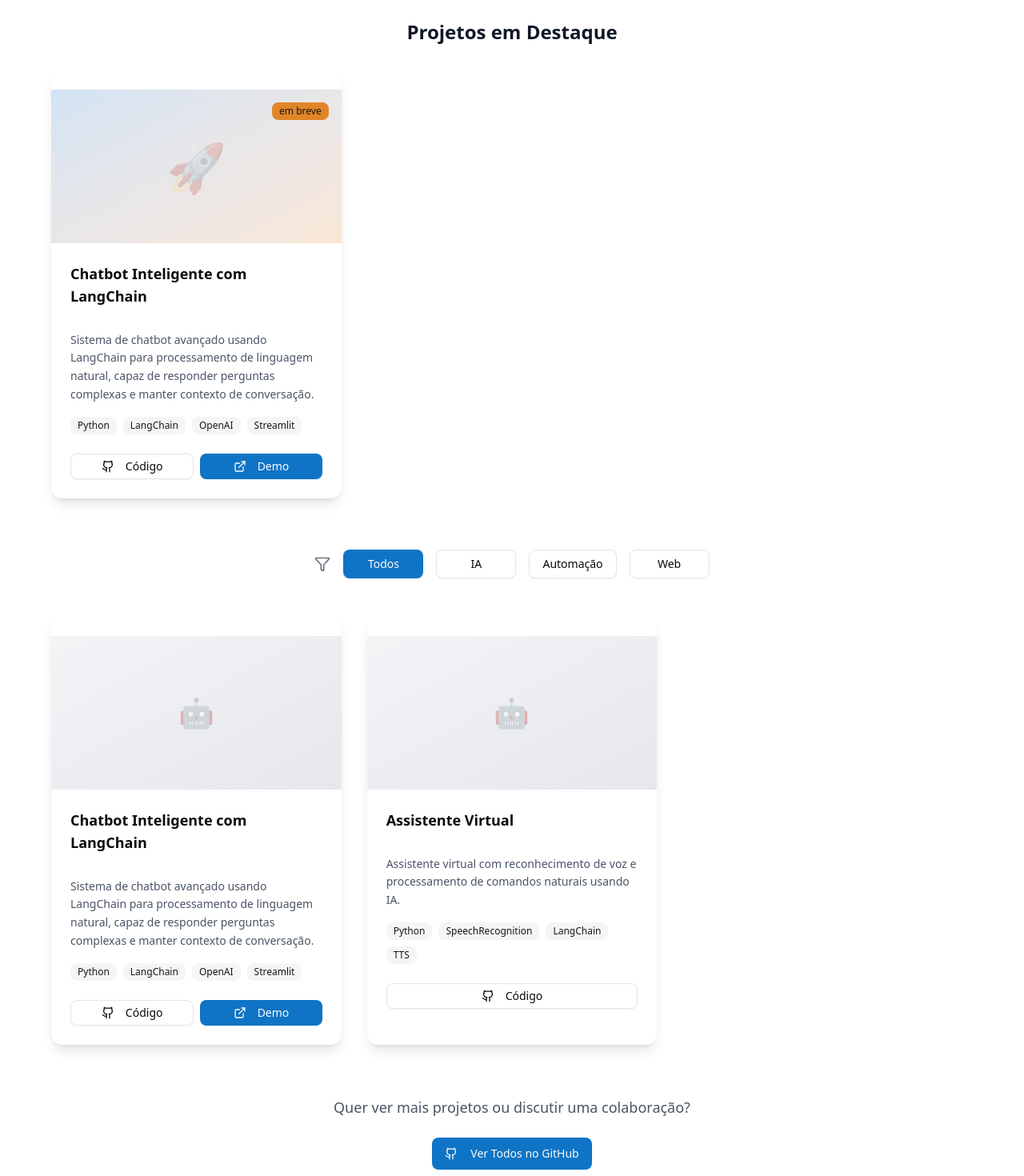
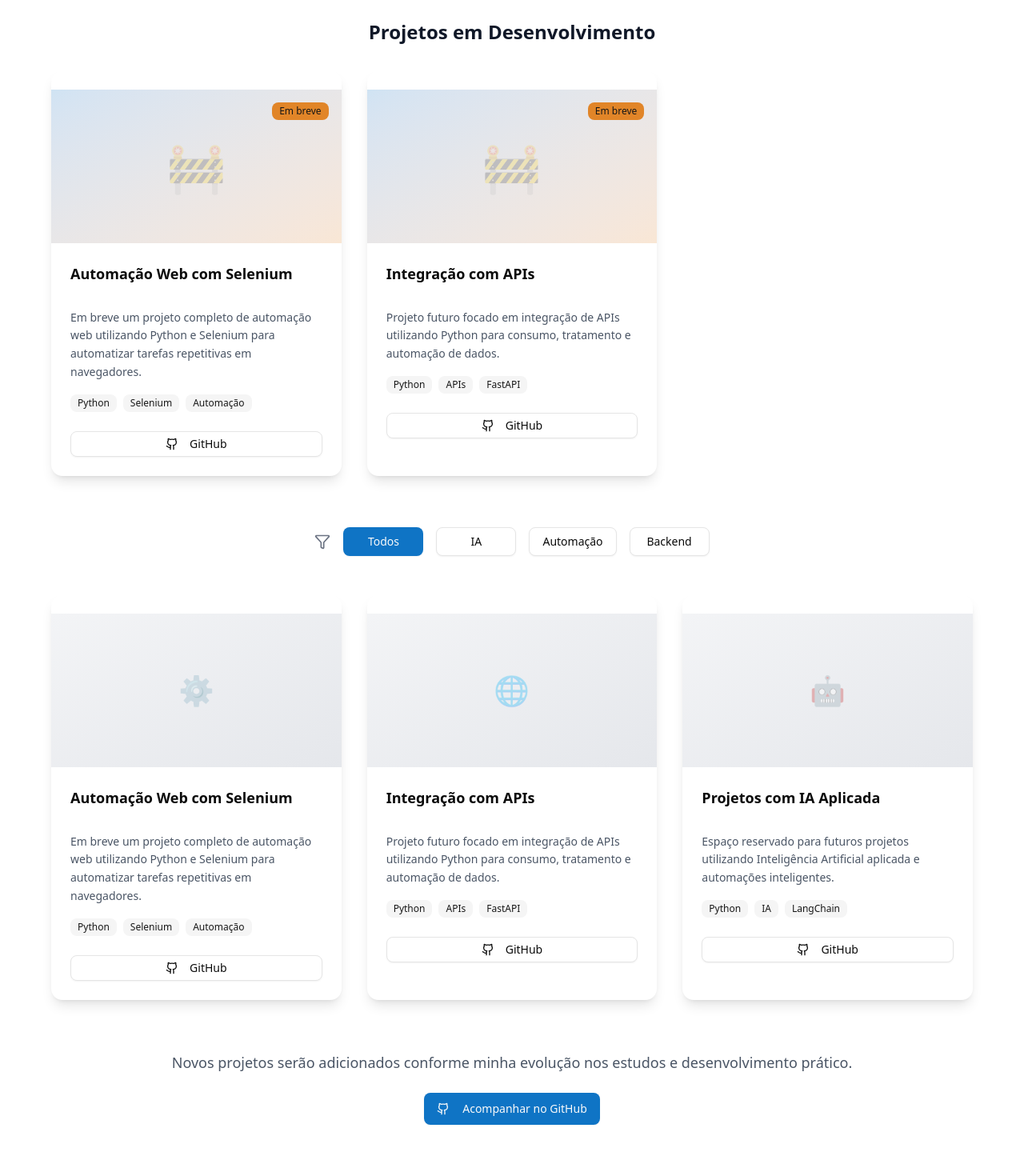
Before and after one commit to leandroroberto/portfolio-leandro, a React (Vite) app: page / in a window 1280 px wide. Shown: the part 2600-4070 px from the top of the page at 80% size. Built offline with nearby package versions, Linux system fonts and the light colour scheme.

Commit message:
Update Projects.jsx

```diff
--- a/src/components/Projects.jsx
+++ b/src/components/Projects.jsx
@@ -3,7 +3,6 @@ import { Card, CardContent, CardHeader, CardTitle } from '@/components/ui/card';
 import { Button } from '@/components/ui/button';
 import { Badge } from '@/components/ui/badge';
 import { ExternalLink, Github, Filter } from 'lucide-react';
-
 
 const Projects = () => {
   const [activeFilter, setActiveFilter] = useState('Todos');
@@ -11,84 +10,133 @@ const Projects = () => {
   const projects = [
     {
       id: 1,
-      title: "Chatbot Inteligente com LangChain",
-      description: "Sistema de chatbot avançado usando LangChain para processamento de linguagem natural, capaz de responder perguntas complexas e manter contexto de conversação.",
-      image: "/assets/coming_soon.png",
-      technologies: ["Python", "LangChain", "OpenAI", "Streamlit"],
-      category: "IA",
-      github: "https://github.com",
-      demo: "https://demo.com",
+      title: "Automação Web com Selenium",
+      description:
+        "Em breve um projeto completo de automação web utilizando Python e Selenium para automatizar tarefas repetitivas em navegadores.",
+      technologies: ["Python", "Selenium", "Automação"],
+      category: "Automação",
+      github: "https://github.com/leandroroberto",
+      demo: null,
       featured: true
     },
+
     {
       id: 2,
-      title: "Assistente Virtual",
-      description: "Assistente virtual com reconhecimento de voz e processamento de comandos naturais usando IA.",
-      image: "/assets/coming_soon.png",
-      technologies: ["Python", "SpeechRecognition", "LangChain", "TTS"],
+      title: "Integração com APIs",
+      description:
+        "Projeto futuro focado em integração de APIs utilizando Python para consumo, tratamento e automação de dados.",
+      technologies: ["Python", "APIs", "FastAPI"],
+      category: "Backend",
+      github: "https://github.com/leandroroberto",
+      demo: null,
+      featured: true
+    },
+
+    {
+      id: 3,
+      title: "Projetos com IA Aplicada",
+      description:
+        "Espaço reservado para futuros projetos utilizando Inteligência Artificial aplicada e automações inteligentes.",
+      technologies: ["Python", "IA", "LangChain"],
       category: "IA",
-      github: "https://github.com",
+      github: "https://github.com/leandroroberto",
       demo: null,
       featured: false
     }
   ];
 
-  const categories = ['Todos', 'IA', 'Automação', 'Web'];
+  const categories = ['Todos', 'IA', 'Automação', 'Backend'];
 
-  const filteredProjects = activeFilter === 'Todos'
+  const filteredProjects =
+    activeFilter === 'Todos'
       ? projects
-    : projects.filter(project => project.category === activeFilter);
+      : projects.filter((project) => project.category === activeFilter);
 
-  const featuredProjects = projects.filter(project => project.featured);
+  const featuredProjects = projects.filter(
+    (project) => project.featured
+  );
 
   return (
     <section id="projetos" className="section-padding bg-white">
       <div className="container mx-auto px-4">
         <div className="max-w-6xl mx-auto">
+
           {/* Section Header */}
           <div className="text-center mb-16">
             <h2 className="text-4xl md:text-5xl font-bold text-gray-900 mb-6">
               Meus <span className="text-gradient">Projetos</span>
             </h2>
+
             <p className="text-xl text-gray-600 max-w-3xl mx-auto leading-relaxed">
-              Uma seleção dos meus trabalhos mais recentes, demonstrando habilidades em
-              Python, LangChain, automação e desenvolvimento web.
+              Atualmente estou desenvolvendo novos projetos focados em
+              <strong> Python</strong>, <strong>automação</strong>,
+              <strong> Selenium</strong> e
+              <strong> Inteligência Artificial aplicada</strong>.
             </p>
           </div>
 
           {/* Featured Projects */}
           <div className="mb-16">
-            <h3 className="text-2xl font-bold text-gray-900 mb-8 text-center">Projetos em Destaque</h3>
+            <h3 className="text-2xl font-bold text-gray-900 mb-8 text-center">
+              Projetos em Desenvolvimento
+            </h3>
+
             <div className="grid md:grid-cols-2 lg:grid-cols-3 gap-8">
               {featuredProjects.map((project) => (
-                <Card key={project.id} className="card-hover border-0 shadow-lg overflow-hidden">
+                <Card
+                  key={project.id}
+                  className="card-hover border-0 shadow-lg overflow-hidden"
+                >
                   <div className="relative">
                     <div className="h-48 bg-gradient-to-br from-primary/20 to-accent/20 flex items-center justify-center">
-                      <div className="text-6xl opacity-20">🚀</div>
+                      <div className="text-6xl opacity-20">🚧</div>
                     </div>
+
                     <Badge className="absolute top-4 right-4 bg-accent text-accent-foreground">
-                      em breve
+                      Em breve
                     </Badge>
                   </div>
+
                   <CardHeader>
-                    <CardTitle className="text-lg">{project.title}</CardTitle>
+                    <CardTitle className="text-lg">
+                      {project.title}
+                    </CardTitle>
                   </CardHeader>
+
                   <CardContent className="space-y-4">
                     <p className="text-gray-600 text-sm leading-relaxed">
                       {project.description}
                     </p>
+
                     <div className="flex flex-wrap gap-2">
                       {project.technologies.map((tech) => (
-                        <Badge key={tech} variant="secondary" className="text-xs">
+                        <Badge
+                          key={tech}
+                          variant="secondary"
+                          className="text-xs"
+                        >
                           {tech}
                         </Badge>
                       ))}
                     </div>
+
                     <div className="flex gap-2 pt-2">
-                      <Button size="sm" variant="outline" className="flex-1">
+                      <a
+                        href={project.github}
+                        target="_blank"
+                        rel="noopener noreferrer"
+                        className="flex-1"
+                      >
+                        <Button
+                          size="sm"
+                          variant="outline"
+                          className="w-full"
+                        >
                           <Github className="h-4 w-4 mr-2" />
-                        Código
+                          GitHub
                         </Button>
+                      </a>
+
                       {project.demo && (
                         <Button size="sm" className="flex-1">
                           <ExternalLink className="h-4 w-4 mr-2" />
@@ -105,10 +153,15 @@ const Projects = () => {
           {/* Filter Buttons */}
           <div className="flex flex-wrap justify-center gap-4 mb-12">
             <Filter className="h-5 w-5 text-gray-500 mt-2" />
+
             {categories.map((category) => (
               <Button
                 key={category}
-                variant={activeFilter === category ? "default" : "outline"}
+                variant={
+                  activeFilter === category
+                    ? 'default'
+                    : 'outline'
+                }
                 onClick={() => setActiveFilter(category)}
                 className="min-w-[100px]"
               >
@@ -120,32 +173,60 @@ const Projects = () => {
           {/* All Projects Grid */}
           <div className="grid md:grid-cols-2 lg:grid-cols-3 gap-8">
             {filteredProjects.map((project) => (
-              <Card key={project.id} className="card-hover border-0 shadow-lg overflow-hidden">
+              <Card
+                key={project.id}
+                className="card-hover border-0 shadow-lg overflow-hidden"
+              >
                 <div className="h-48 bg-gradient-to-br from-gray-100 to-gray-200 flex items-center justify-center">
                   <div className="text-4xl opacity-30">
-                    {project.category === 'IA' ? '🤖' :
-                     project.category === 'Automação' ? '⚙️' : '🌐'}
+                    {project.category === 'IA'
+                      ? '🤖'
+                      : project.category === 'Automação'
+                      ? '⚙️'
+                      : '🌐'}
                   </div>
                 </div>
+
                 <CardHeader>
-                  <CardTitle className="text-lg">{project.title}</CardTitle>
+                  <CardTitle className="text-lg">
+                    {project.title}
+                  </CardTitle>
                 </CardHeader>
+
                 <CardContent className="space-y-4">
                   <p className="text-gray-600 text-sm leading-relaxed">
                     {project.description}
                   </p>
+
                   <div className="flex flex-wrap gap-2">
                     {project.technologies.map((tech) => (
-                      <Badge key={tech} variant="secondary" className="text-xs">
+                      <Badge
+                        key={tech}
+                        variant="secondary"
+                        className="text-xs"
+                      >
                         {tech}
                       </Badge>
                     ))}
                   </div>
+
                   <div className="flex gap-2 pt-2">
-                    <Button size="sm" variant="outline" className="flex-1">
+                    <a
+                      href={project.github}
+                      target="_blank"
+                      rel="noopener noreferrer"
+                      className="flex-1"
+                    >
+                      <Button
+                        size="sm"
+                        variant="outline"
+                        className="w-full"
+                      >
                         <Github className="h-4 w-4 mr-2" />
-                      Código
+                        GitHub
                       </Button>
+                    </a>
+
                     {project.demo && (
                       <Button size="sm" className="flex-1">
                         <ExternalLink className="h-4 w-4 mr-2" />
@@ -161,12 +242,18 @@ const Projects = () => {
           {/* Call to Action */}
           <div className="text-center mt-16">
             <p className="text-lg text-gray-600 mb-6">
-              Quer ver mais projetos ou discutir uma colaboração?
+              Novos projetos serão adicionados conforme minha evolução
+              nos estudos e desenvolvimento prático.
             </p>
-            <a href='https://github.com/leandroroberto' target="_blank">
+
+            <a
+              href="https://github.com/leandroroberto"
+              target="_blank"
+              rel="noopener noreferrer"
+            >
               <Button size="lg" className="px-8">
                 <Github className="h-5 w-5 mr-2" />
-              Ver Todos no GitHub
+                Acompanhar no GitHub
               </Button>
             </a>
           </div>
```
Lines whose indentation alone changed are shown as unchanged.
